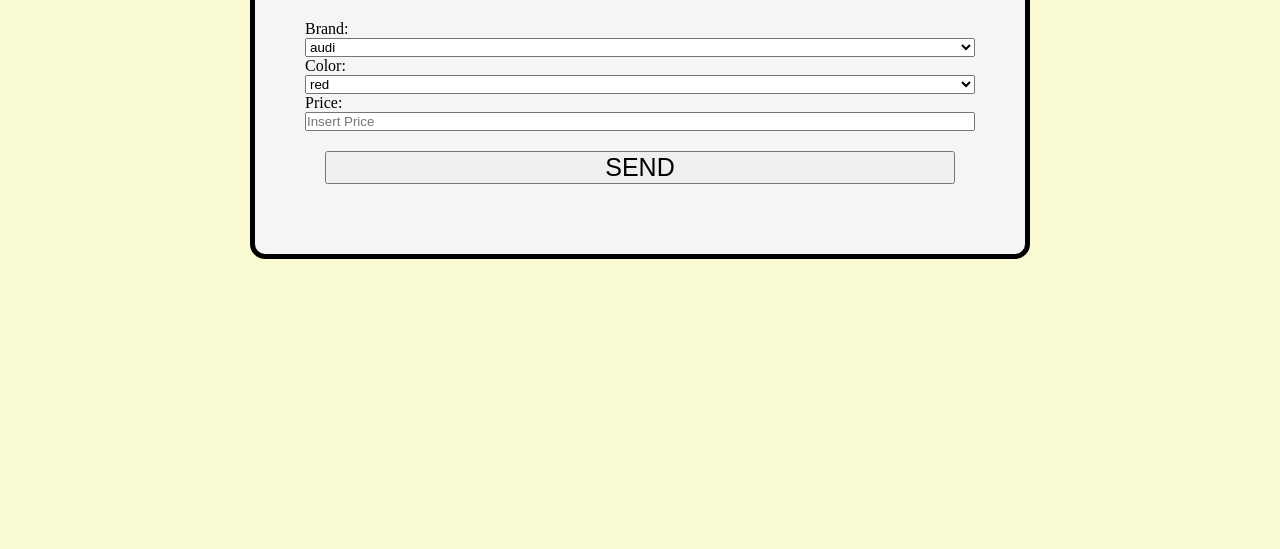
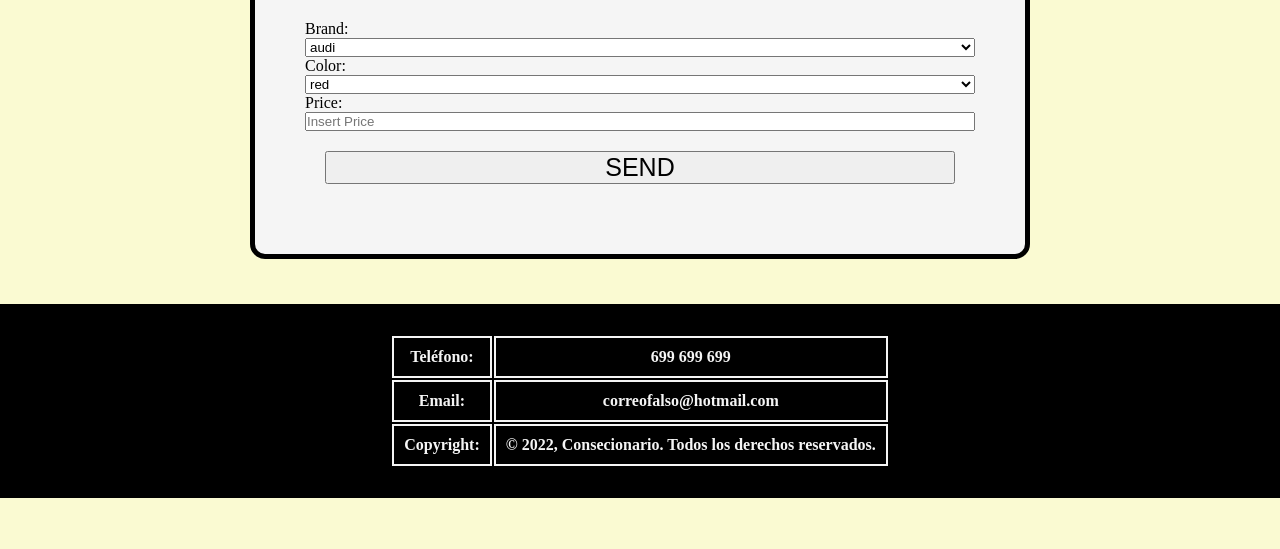
Before and after one commit to MarinaVallejo89/ProyectoFinal, a plain HTML site: page PROYECTO FINAL!/frontend/index.html in a window 1280 px wide. Shown: the part 251-800 px from the top of the page. Drawn offline with Linux system fonts and the light colour scheme.

Commit message:
segunda subida

```diff
--- a/PROYECTO FINAL!/frontend/index.html
+++ b/PROYECTO FINAL!/frontend/index.html
@@ -58,5 +58,22 @@
                 <p id="noResults"></p>
             </table>
         </div>
+
+        <footer class="clasefooter">
+            <table>
+                <tr>
+                    <td>Teléfono:</td>
+                    <td>699 699 699</td>
+                </tr>
+                <tr>
+                    <td>Email:</td>
+                    <td>correofalso@hotmail.com</td>
+                </tr>
+                <tr>
+                    <td>Copyright:</td>
+                    <td>© 2022, Consecionario. Todos los derechos reservados.</td>
+                </tr>
+            </table>
+        </footer>
     </div>
 </body>
--- a/PROYECTO FINAL!/frontend/styles.css
+++ b/PROYECTO FINAL!/frontend/styles.css
@@ -8,6 +8,8 @@ body {
 }
 
 header {
+    display: flex;
+    justify-content: center;
     background-color: lightgrey;
     display: flex;
     padding: 20px;
@@ -81,3 +83,15 @@ td, th {
 #noResults {
     font-size: 25px;
 }
+
+.clasefooter {
+    display: flex;
+    justify-content: center;
+    color: whitesmoke;
+    background-color: black;
+    padding-top: 30px;
+    padding-bottom: 30px;
+    margin-top: 30px;
+    font-weight: bold;
+    text-align: center;
+}
```
